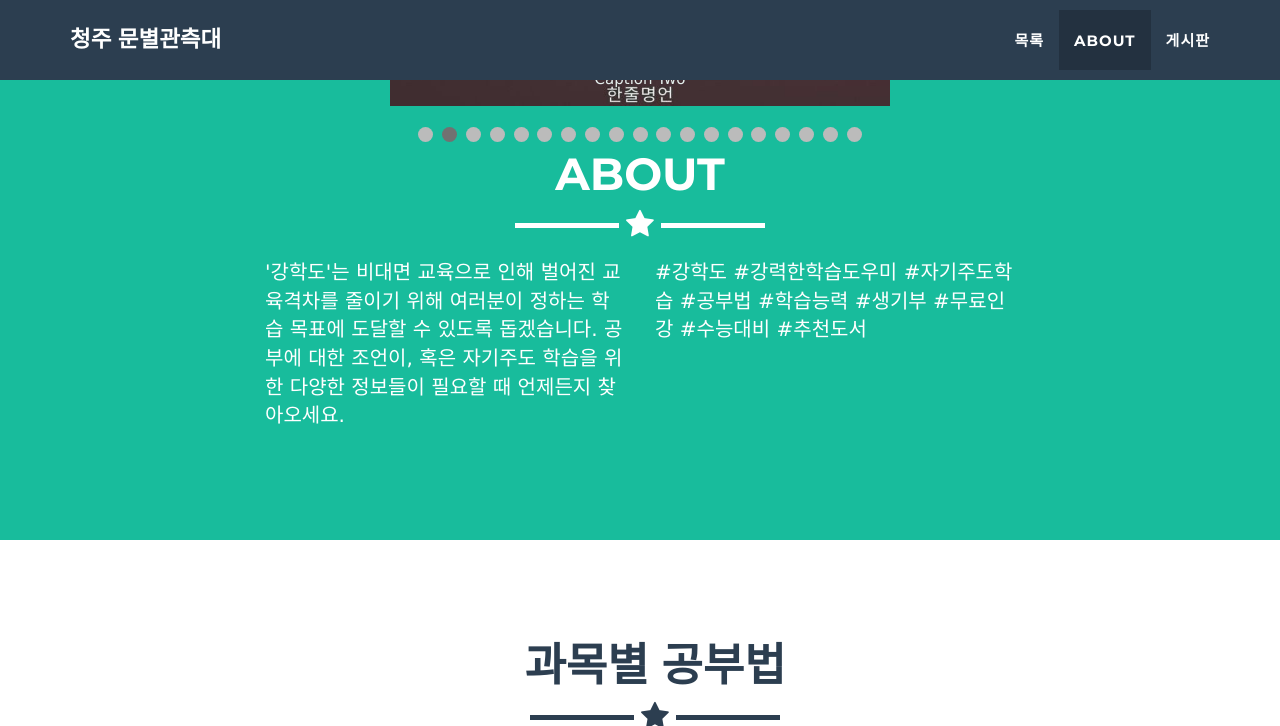
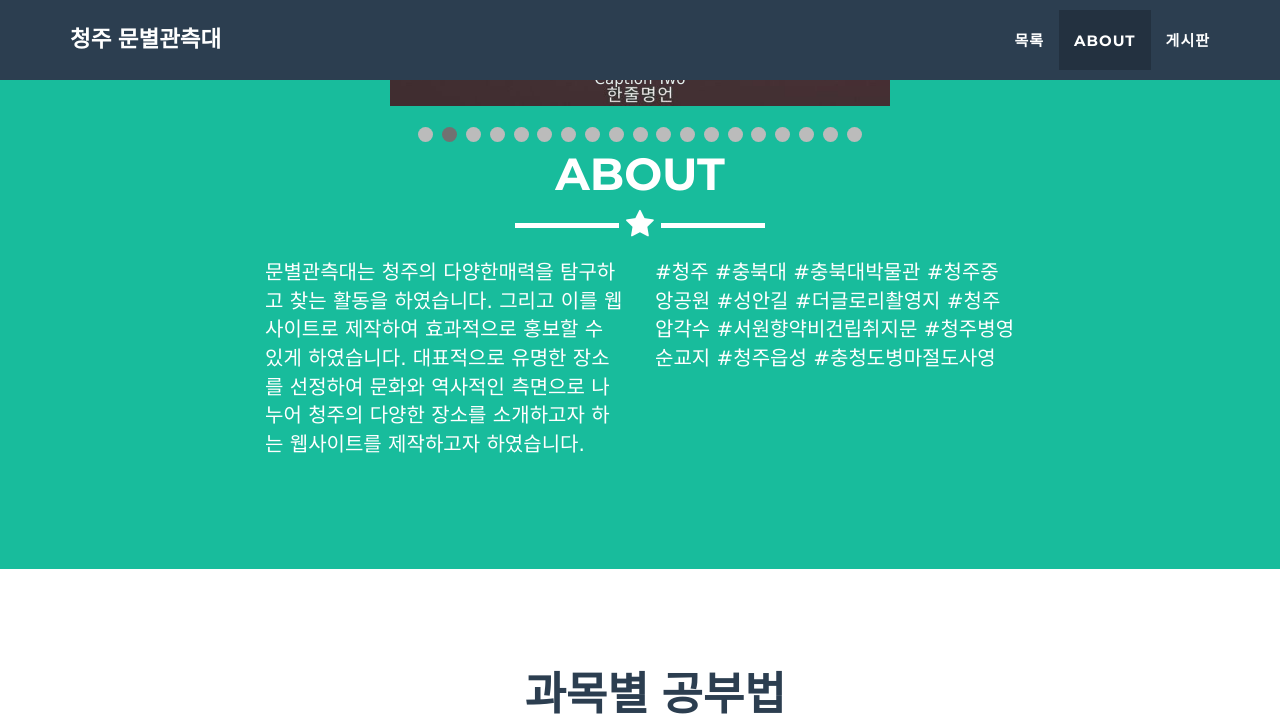
Before and after one commit to nahyun2/Cheongju_introdution, a Jekyll site: the page built from _posts/2021-09-05-project-9.markdown, in a window 1280 px wide and 900 px high, scrolled down 3414 px, cut to the strip 0-726 px from the top of the window. Built offline with Jekyll 4.4.1, drawn with Linux system fonts in a browser that asks for light colours.

Commit message:
Update about.html
about change

```diff
--- a/_includes/about.html
+++ b/_includes/about.html
@@ -244,11 +244,10 @@
         </div>
         <div class="row">
             <div class="col-lg-4 col-lg-offset-2">
-                <p>'강학도'는 비대면 교육으로 인해 벌어진 교육격차를 줄이기 위해 여러분이 정하는 학습 목표에 도달할 수 있도록 돕겠습니다. 공부에 대한 조언이, 혹은 자기주도 학습을 위한 다양한
-                    정보들이 필요할 때 언제든지 찾아오세요.</p>
+                <p>문별관측대는 청주의 다양한매력을 탐구하고 찾는 활동을 하였습니다. 그리고 이를 웹사이트로 제작하여 효과적으로 홍보할 수 있게 하였습니다. 대표적으로 유명한 장소를 선정하여 문화와 역사적인 측면으로 나누어 청주의 다양한 장소를 소개하고자 하는 웹사이트를 제작하고자 하였습니다.  </p>
             </div>
             <div class="col-lg-4">
-                <p> #강학도 #강력한학습도우미 #자기주도학습 #공부법 #학습능력 #생기부 #무료인강 #수능대비 #추천도서 </p>
+                <p> #청주 #충북대 #충북대박물관 #청주중앙공원 #성안길 #더글로리촬영지 #청주압각수 #서원향약비건립취지문 #청주병영순교지 #청주읍성 #충청도병마절도사영 </p>
             </div>
 
         </div>
```
